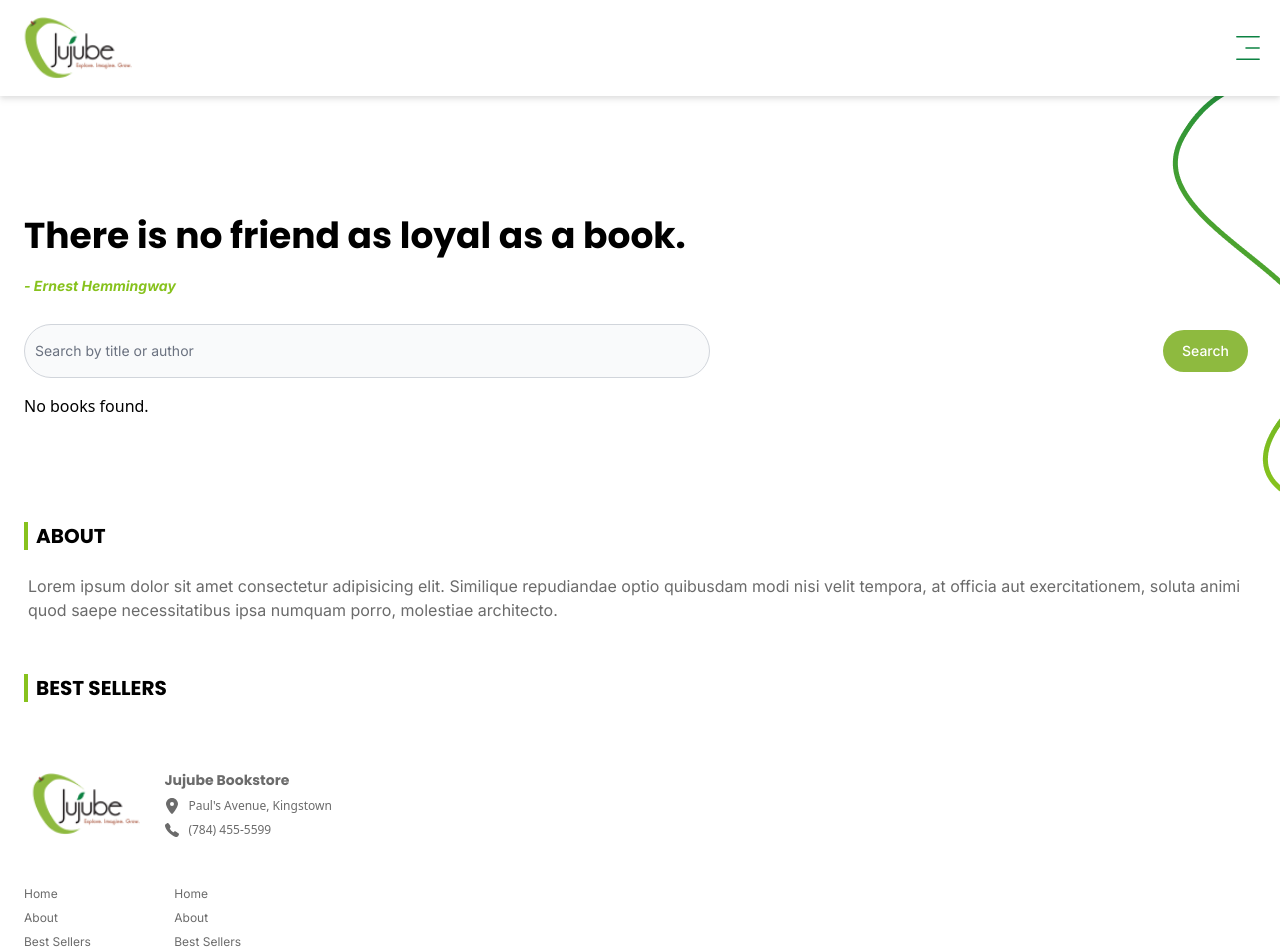
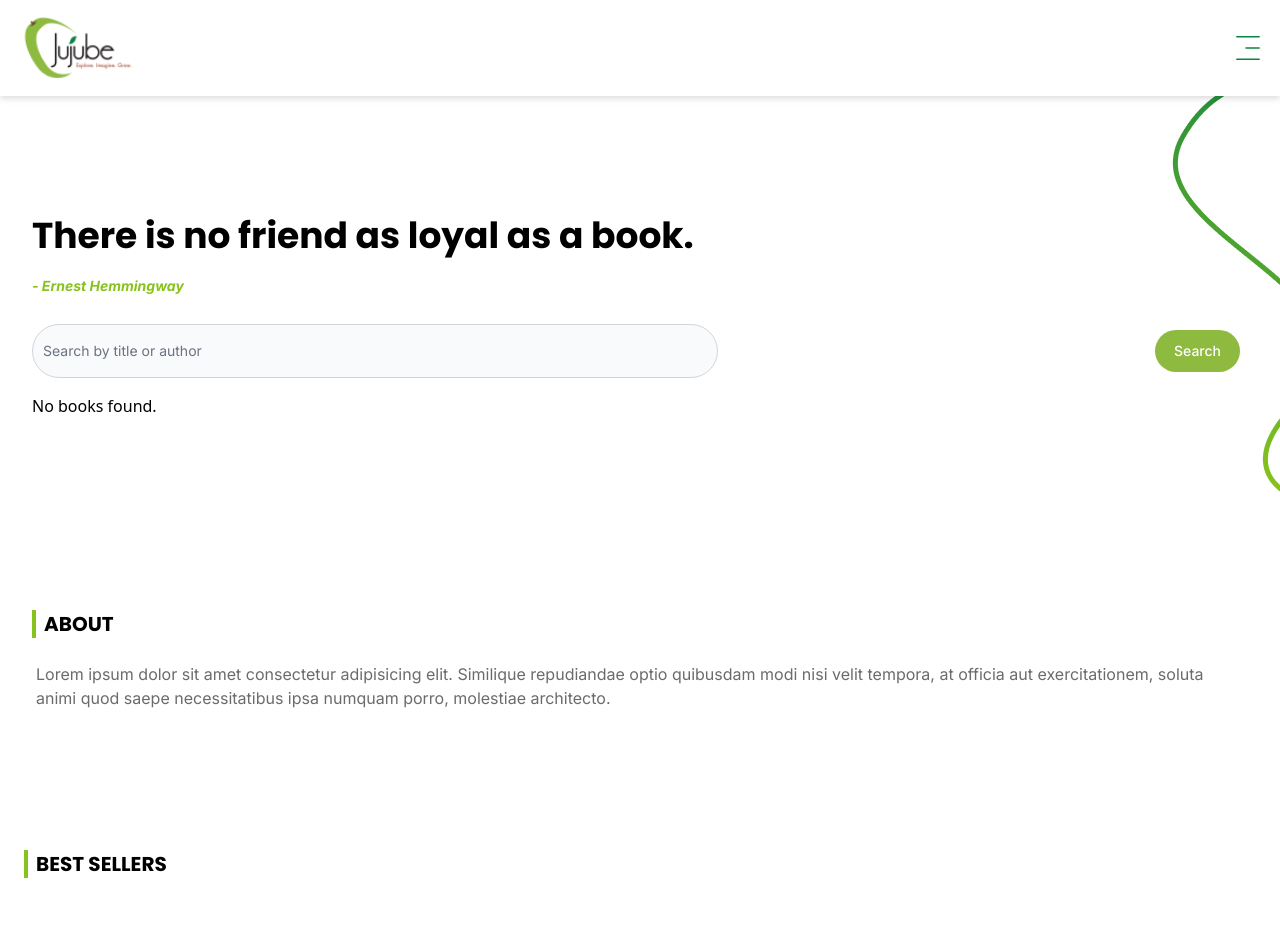
Before and after one commit to Sariah-dotcom/jujube-bookstore, a React (Vite) app: page / in a window 1280 px wide. Shown: the top 952 px of the page. Built offline with nearby package versions, Linux system fonts and the light colour scheme.

Commit message:
fixed padding

```diff
--- a/src/components/About.jsx
+++ b/src/components/About.jsx
@@ -3,7 +3,7 @@ import SectionTitle from './SectionTitle.jsx'
 
 export default function About() {
   return (
-    <div className='p-6'>
+    <div className='p-8 mt-20'>
         <SectionTitle title="About" />
       <p className='font-inter text-grey p-1'>Lorem ipsum dolor sit amet consectetur adipisicing elit. Similique repudiandae optio quibusdam modi nisi velit tempora, at officia aut exercitationem, soluta animi quod saepe necessitatibus ipsa numquam porro, molestiae architecto.</p>
     </div>
--- a/src/components/BestSellers.jsx
+++ b/src/components/BestSellers.jsx
@@ -3,7 +3,7 @@ import SectionTitle from './SectionTitle'
 
 export default function BestSellers() {
   return (
-    <div className='p-6'>
+    <div className='p-6 mt-20'>
       <SectionTitle title="Best Sellers" />
     </div>
   )
--- a/src/components/Footer.jsx
+++ b/src/components/Footer.jsx
@@ -7,7 +7,7 @@ export default function Footer() {
     const year = new Date().getFullYear();
   return (
     <div>
-      <footer className='flex flex-col gap-12 p-6'>
+      <footer className='flex flex-col gap-12 p-8 mt-20'>
 
         <div className='flex items-center gap-5'>
             <img src="/images/jujube-logo (1).png" alt="Logo" className="h-16 w-auto" />
--- a/src/components/Hero.jsx
+++ b/src/components/Hero.jsx
@@ -4,7 +4,7 @@ import SearchBar from './SearchBar'
 export default function Hero() {
   return (
     <div className='flex pt-24 overflow-x-hidden'>
-      <div className=' flex flex-col gap-3 py-20 px-6 mt-10'>
+      <div className=' flex flex-col gap-3 py-20 px-8 mt-10'>
         <h1 className='font-poppins font-bold text-4xl pr-6'>There is no friend as loyal as a book.</h1>
         <p className='text-lime-green font-bold italic font-inter mt-2 text-sm'>- Ernest Hemmingway</p>
         <SearchBar />
--- a/src/components/SearchBar.jsx
+++ b/src/components/SearchBar.jsx
@@ -61,7 +61,7 @@ export default function SearchBar() {
           className="w-full py-4 font-inter"
         />
 
-        <div className='absolute right-8'>
+        <div className='absolute right-10'>
               <Button pill className='bg-med-green font-inter z-10' >Search</Button>
 
             </div>
```
